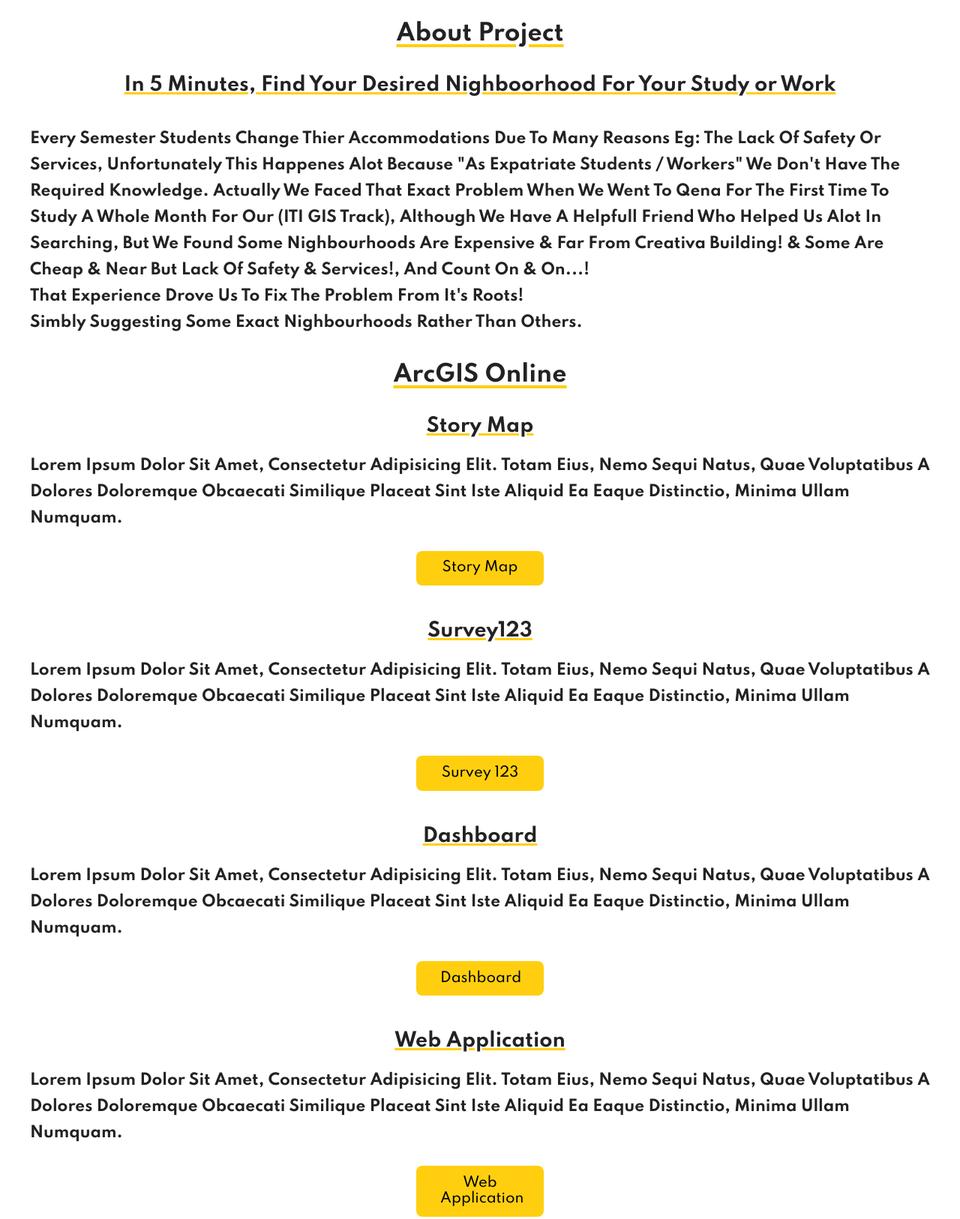
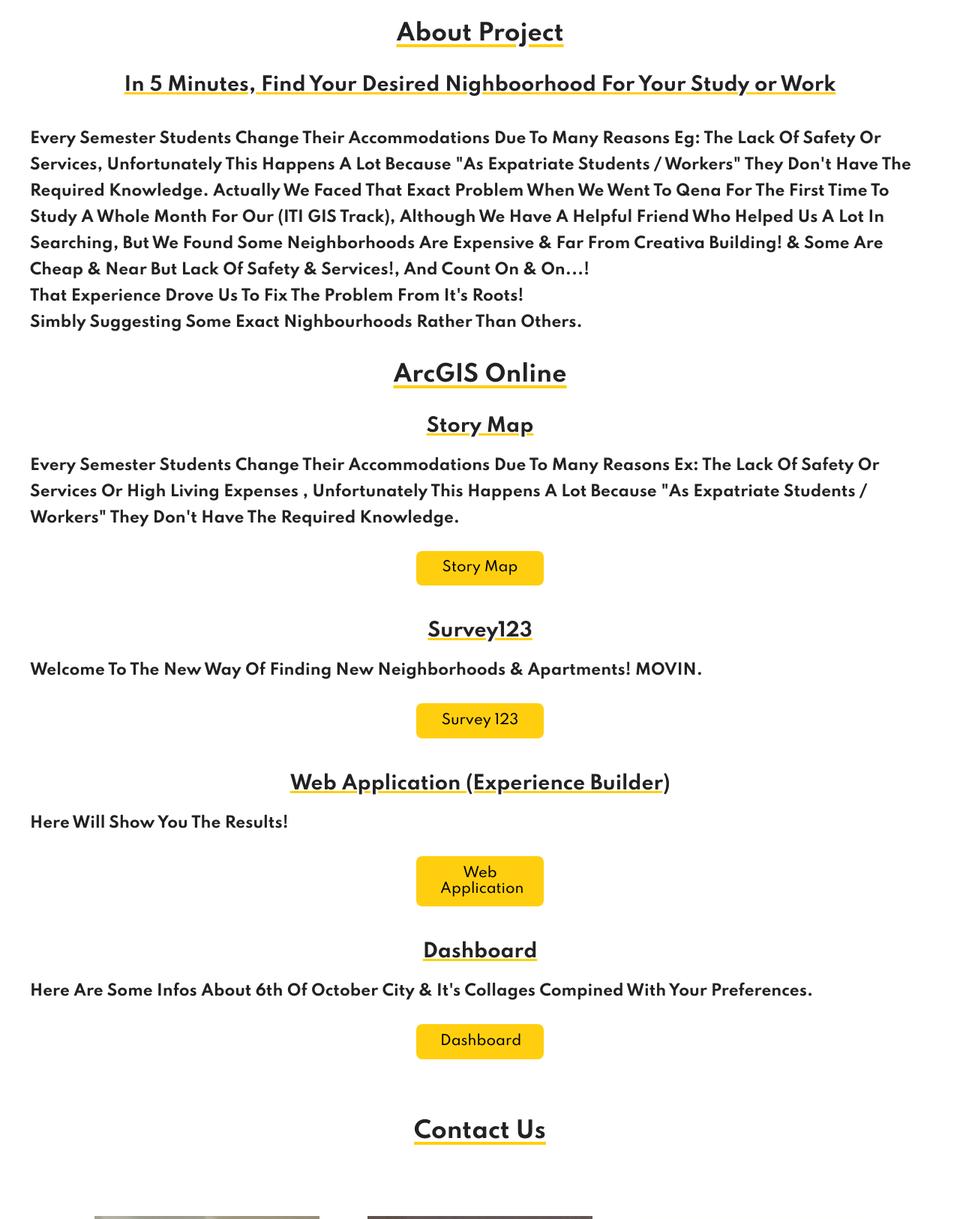
Before and after one commit to Eng-Khalaf/GIS-ITI-Project, a plain HTML site: page index.html in a window 1280 px wide. Shown: the part 976-2602 px from the top of the page at 75% size. Drawn offline with Linux system fonts and the light colour scheme.

Commit message:
16 /11 new 3

```diff
--- a/index.html
+++ b/index.html
@@ -47,13 +47,13 @@
       </h4>
       <br />
       <h5>
-        Every Semester Students Change thier Accommodations due to many reasons
-        eg: the lack of safety or services, unfortunately this happenes alot
-        because "as Expatriate Students / Workers" we don't have the required
+        Every Semester Students Change their Accommodations due to many reasons
+        eg: the lack of safety or services, unfortunately this happens a lot
+        because "as Expatriate Students / Workers" they don't have the required
         knowledge. Actually we faced that exact problem when we went to Qena for
         the first time to study a whole month for our (ITI GIS track), Although
-        we have a helpfull friend who helped us alot in searching, but we found
-        some nighbourhoods are expensive & far from Creativa Building! & some
+        we have a helpful friend who helped us a lot in searching, but we found
+        some neighborhoods are expensive & far from Creativa Building! & some
         are cheap & near but lack of safety & services!, And Count on & on...!
         <br />
         that experience drove us to Fix the problem from it's Roots!
@@ -65,41 +65,30 @@
       <h3>ArcGIS Online</h3>
       <h4>Story Map</h4>
       <h5>
-        Lorem ipsum dolor sit amet, consectetur adipisicing elit. Totam eius,
-        nemo sequi natus, quae voluptatibus a dolores doloremque obcaecati
-        similique placeat sint iste aliquid ea eaque distinctio, minima ullam
-        numquam.
+        Every Semester Students Change their Accommodations due to many reasons
+        ex: the lack of safety or services or high living expenses ,
+        unfortunately this happens a lot because "as Expatriate Students /
+        Workers" they don't have the required knowledge.
       </h5>
-      <a href="asdas" class="btn">Story Map</a>
+      <a href="https://arcg.is/15q0On0" class="btn">Story Map</a>
       <br />
       <h4>Survey123</h4>
       <h5>
-        Lorem ipsum dolor sit amet, consectetur adipisicing elit. Totam eius,
-        nemo sequi natus, quae voluptatibus a dolores doloremque obcaecati
-        similique placeat sint iste aliquid ea eaque distinctio, minima ullam
-        numquam.
+        Welcome to the new way of finding new Neighborhoods & Apartments! MOVIN.
       </h5>
-      <a href="asdas" class="btn">Survey 123</a>
+      <a href="https://arcg.is/ajL98" class="btn">Survey 123</a>
       <br />
-
+      <h4>Web Application (Experience Builder)</h4>
+      <h5>
+        Here Will show you the Results!
+      </h5>
+      <a href="asdas" class="btn">Web Application</a>
+      <br />
       <h4>Dashboard</h4>
       <h5>
-        Lorem ipsum dolor sit amet, consectetur adipisicing elit. Totam eius,
-        nemo sequi natus, quae voluptatibus a dolores doloremque obcaecati
-        similique placeat sint iste aliquid ea eaque distinctio, minima ullam
-        numquam.
+        Here are Some Infos About 6th of October City & it's Collages compined with your preferences.
       </h5>
       <a href="asdas" class="btn">Dashboard</a>
-      <br />
-
-      <h4>Web Application</h4>
-      <h5>
-        Lorem ipsum dolor sit amet, consectetur adipisicing elit. Totam eius,
-        nemo sequi natus, quae voluptatibus a dolores doloremque obcaecati
-        similique placeat sint iste aliquid ea eaque distinctio, minima ullam
-        numquam.
-      </h5>
-      <a href="asdas" class="btn">Web Application</a>
       <br />
     </section>
 
```
